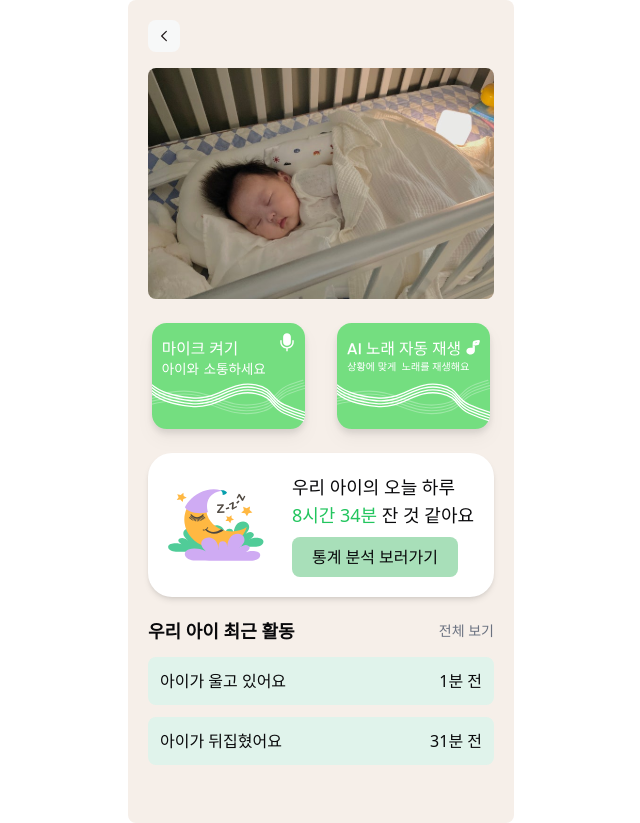
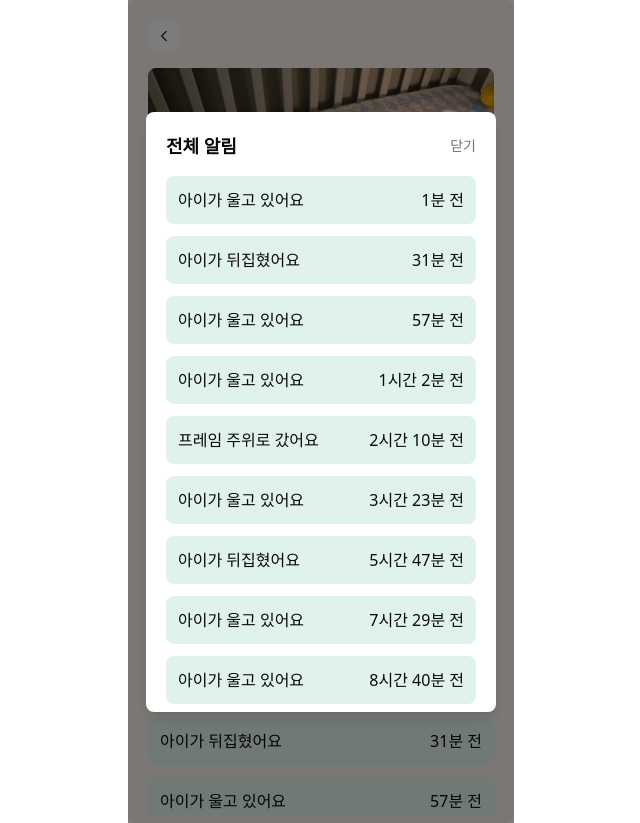
Before and after one commit to yxun20/dingle_frontend, a React (Vite) app: page /dash in a window 1280 px wide. Both pictures are taken after a click on the button "전체 보기". Shown: the whole page, without its empty margins (319-959 px from the left). Built offline with nearby package versions, Linux system fonts and the light colour scheme; what tailwindcss-truncate-multiline would draw is missing.

Commit message:
Update Dashboard.tsx

```diff
--- a/src/pages/Dashboard.tsx
+++ b/src/pages/Dashboard.tsx
@@ -1,29 +1,31 @@
+import { useState } from 'react';
 import { useNavigate } from 'react-router-dom';
 import babySleepingImage from '../assets/babyImage2.svg';
 import moonSleepingImage from '../assets/sleepingMoonImage.svg';
 import BackButton from '@/components/ui/button/backButton';
 import RecordButton from '@/assets/dashboardButton/recordButton.svg';
-import RecordButtonAvtive from '@/assets/dashboardButton/recordButtonActive.svg'
-import SongButton from  '@/assets/dashboardButton/songButton.svg';
+import RecordButtonAvtive from '@/assets/dashboardButton/recordButtonActive.svg';
+import SongButton from '@/assets/dashboardButton/songButton.svg';
 import SongButtonActive from '@/assets/dashboardButton/songButtonActive.svg';
 
 const Dashboard = () => {
   const navigate = useNavigate();
+  const [showAlerts, setShowAlerts] = useState(false);
 
   return (
-    <div className="w-[386px] h-[823px] mx-auto p-5 bg-[#f6efe9] rounded-lg">
-      {/* 뒤로가기 버튼 컴포넌트 to='이동할 페이지'*/}
+    <div className="w-[386px] h-[823px] mx-auto p-5 bg-[#f6efe9] rounded-lg relative">
+      {/* 뒤로가기 버튼 컴포넌트 to='이동할 페이지' */}
       <BackButton to="/" />
 
       <div className="text-center mb-5">
         <img src={babySleepingImage} alt="Baby Sleeping" className="w-full h-auto rounded-lg" />
       </div>
       <div className="flex justify-center mb-5">
-        <button className='w-[45%] drop-shadow-lg m-1 mr-4'>
-          <img className='w-full' src={RecordButton}/>
+        <button className="w-[45%] drop-shadow-lg m-1 mr-4">
+          <img className="w-full" src={RecordButton} />
         </button>
-        <button className='w-[45%] drop-shadow-lg m-1 ml-4'>
-          <img className='w-full' src={SongButton}/>
+        <button className="w-[45%] drop-shadow-lg m-1 ml-4">
+          <img className="w-full" src={SongButton} />
         </button>
       </div>
       <div className="flex items-center justify-between bg-white rounded-3xl p-5 shadow-md mb-5">
@@ -45,17 +47,55 @@ const Dashboard = () => {
       <div className="mt-5">
         <div className="flex justify-between items-center mb-3">
           <h3 className="text-lg font-bold">우리 아이 최근 활동</h3>
-          <button className="text-sm text-gray-500 cursor-pointer">전체 보기</button>
+          <button
+            className="text-sm text-gray-500 cursor-pointer"
+            onClick={() => setShowAlerts(true)}
+          >
+            전체 보기
+          </button>
         </div>
-        <ul className="list-none p-0">
-          <li className="bg-[#e0f3eb] p-3 mb-3 rounded-lg flex justify-between">
-            아이가 울고 있어요 <span>1분 전</span>
-          </li>
-          <li className="bg-[#e0f3eb] p-3 mb-3 rounded-lg flex justify-between">
-            아이가 뒤집혔어요 <span>31분 전</span>
-          </li>
+        <ul className="list-none p-0 h-40 overflow-y-scroll">
+          <li className="bg-[#e0f3eb] p-3 mb-3 rounded-lg flex justify-between">아이가 울고 있어요 <span>1분 전</span></li>
+          <li className="bg-[#e0f3eb] p-3 mb-3 rounded-lg flex justify-between">아이가 뒤집혔어요 <span>31분 전</span></li>
+          <li className="bg-[#e0f3eb] p-3 mb-3 rounded-lg flex justify-between">아이가 울고 있어요 <span>57분 전</span></li>
+          <li className="bg-[#e0f3eb] p-3 mb-3 rounded-lg flex justify-between">아이가 울고 있어요 <span>1시간 2분 전</span></li>
+          <li className="bg-[#e0f3eb] p-3 mb-3 rounded-lg flex justify-between">프레임 주위로 갔어요 <span>2시간 10분 전</span></li>
+          <li className="bg-[#e0f3eb] p-3 mb-3 rounded-lg flex justify-between">아이가 울고 있어요 <span>3시간 23분 전</span></li>
+          <li className="bg-[#e0f3eb] p-3 mb-3 rounded-lg flex justify-between">아이가 뒤집혔어요 <span>5시간 47분 전</span></li>
+          <li className="bg-[#e0f3eb] p-3 mb-3 rounded-lg flex justify-between">아이가 울고 있어요 <span>7시간 29분 전</span></li>
+          <li className="bg-[#e0f3eb] p-3 mb-3 rounded-lg flex justify-between">아이가 울고 있어요 <span>8시간 40분 전</span></li>
+          <li className="bg-[#e0f3eb] p-3 mb-3 rounded-lg flex justify-between">아이가 울고 있어요 <span>9시간 12분 전</span></li>
         </ul>
       </div>
+
+      {/* 알림 임시 창 */}
+      {showAlerts && (
+        <div className="absolute top-0 left-0 w-full h-full bg-black bg-opacity-50 flex items-center justify-center">
+          <div className="w-[350px] bg-white p-5 rounded-lg shadow-lg overflow-y-scroll max-h-[600px]">
+            <div className="flex justify-between items-center mb-4">
+              <h3 className="text-lg font-bold">전체 알림</h3>
+              <button
+                className="text-sm text-gray-500 cursor-pointer"
+                onClick={() => setShowAlerts(false)}
+              >
+                닫기
+              </button>
+            </div>
+            <ul className="list-none p-0">
+              <li className="bg-[#e0f3eb] p-3 mb-3 rounded-lg flex justify-between">아이가 울고 있어요 <span>1분 전</span></li>
+              <li className="bg-[#e0f3eb] p-3 mb-3 rounded-lg flex justify-between">아이가 뒤집혔어요 <span>31분 전</span></li>
+              <li className="bg-[#e0f3eb] p-3 mb-3 rounded-lg flex justify-between">아이가 울고 있어요 <span>57분 전</span></li>
+              <li className="bg-[#e0f3eb] p-3 mb-3 rounded-lg flex justify-between">아이가 울고 있어요 <span>1시간 2분 전</span></li>
+              <li className="bg-[#e0f3eb] p-3 mb-3 rounded-lg flex justify-between">프레임 주위로 갔어요 <span>2시간 10분 전</span></li>
+              <li className="bg-[#e0f3eb] p-3 mb-3 rounded-lg flex justify-between">아이가 울고 있어요 <span>3시간 23분 전</span></li>
+              <li className="bg-[#e0f3eb] p-3 mb-3 rounded-lg flex justify-between">아이가 뒤집혔어요 <span>5시간 47분 전</span></li>
+              <li className="bg-[#e0f3eb] p-3 mb-3 rounded-lg flex justify-between">아이가 울고 있어요 <span>7시간 29분 전</span></li>
+              <li className="bg-[#e0f3eb] p-3 mb-3 rounded-lg flex justify-between">아이가 울고 있어요 <span>8시간 40분 전</span></li>
+              <li className="bg-[#e0f3eb] p-3 mb-3 rounded-lg flex justify-between">아이가 울고 있어요 <span>9시간 12분 전</span></li>
+            </ul>
+          </div>
+        </div>
+      )}
     </div>
   );
 };
```
